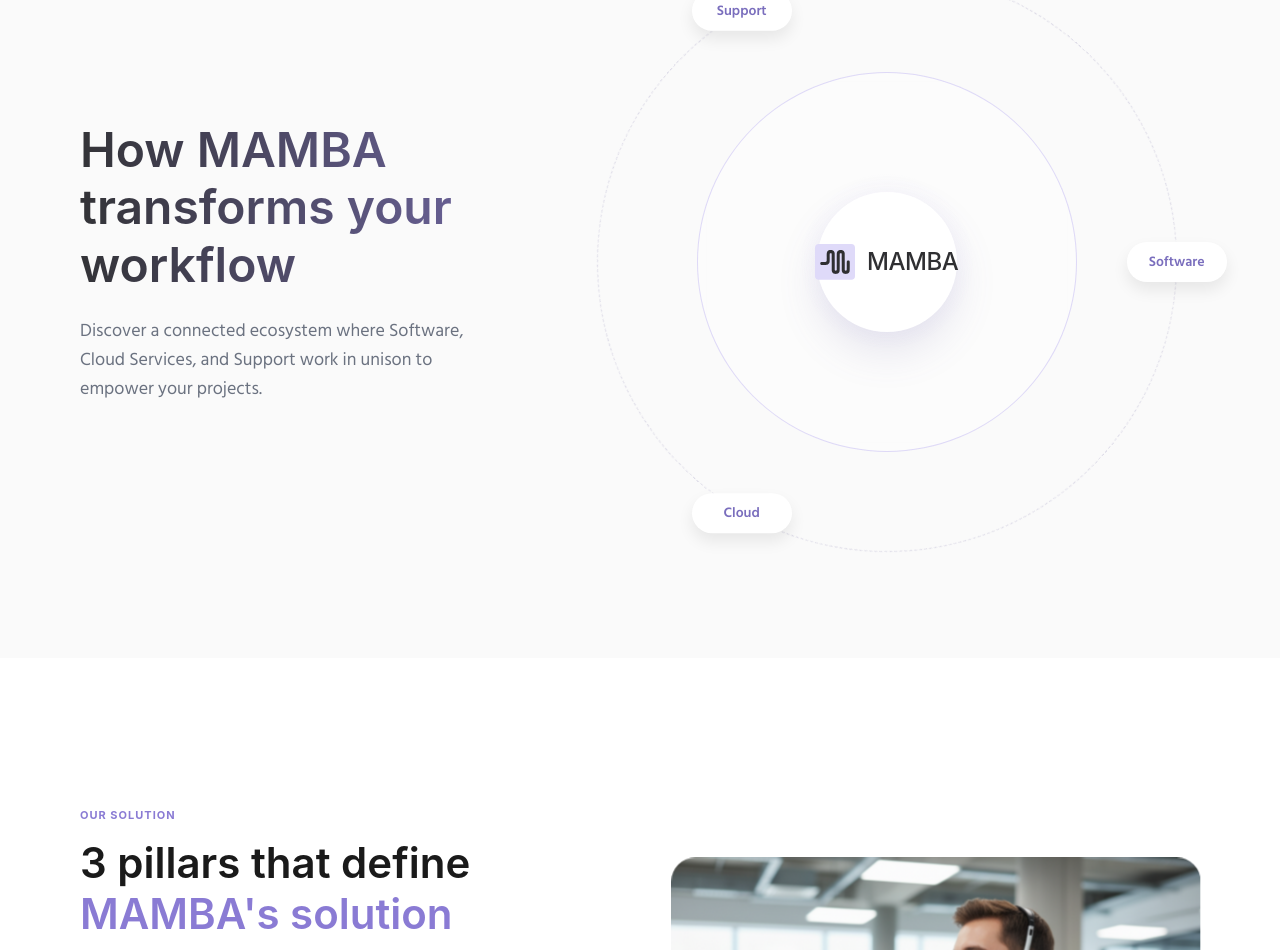
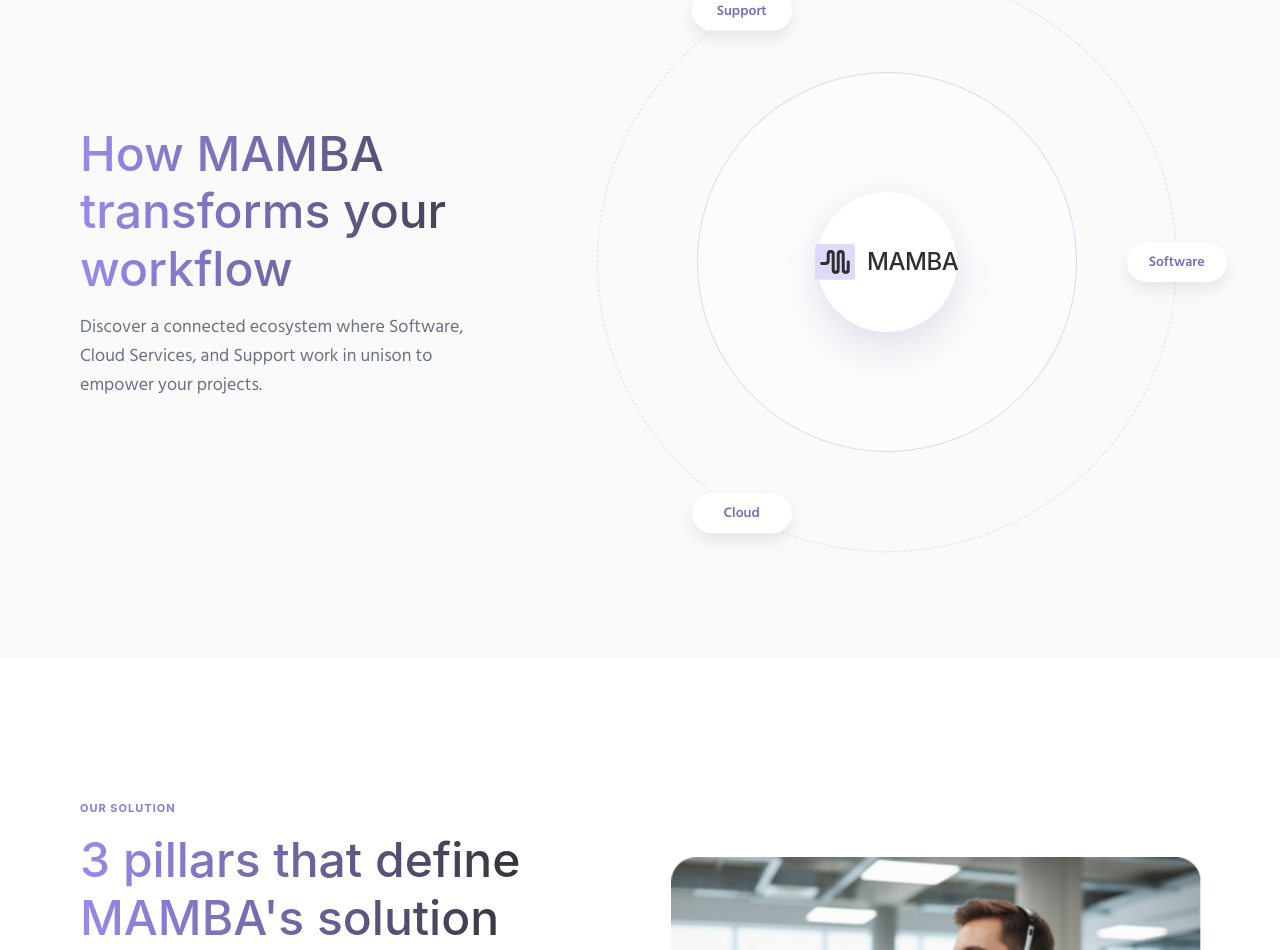
Before and after one commit to Juanda-Mayorga/Repositorio-pruebas-design, a React (Vite) app: page /landing in a window 1280 px wide. Shown: the part 2742-3692 px from the top of the page. Built offline with nearby package versions, Linux system fonts and the light colour scheme.

Commit message:
💄 style: refine section titles and banner button
- Update typography for WebEcosystemSection and WebPillarsSection titles to match WebRolesSection style (gradient, font weight).
- Change WebDemoBanner CTA text color to white.

```diff
--- a/src/web/design-system/organisms/WebDemoBanner.tsx
+++ b/src/web/design-system/organisms/WebDemoBanner.tsx
@@ -38,7 +38,7 @@ export const WebDemoBanner = () => {
                         <Typography variant="h2" sx={{ mb: 3, fontWeight: 500, color: '#FFFFFF' }}>
                             {t('landingPage.demo.title')}
                         </Typography>
-                        <WebButton variant="contained" sx={{ bgcolor: '#FDB022', color: '#000000', '&:hover': { bgcolor: '#F9A01B' }, px: 6, py: 1.5 }}>
+                        <WebButton variant="contained" sx={{ bgcolor: '#FDB022', color: '#FFFFFF', '&:hover': { bgcolor: '#F9A01B' }, px: 6, py: 1.5 }}>
                             {t('landingPage.demo.cta')}
                         </WebButton>
                     </Box>
--- a/src/web/design-system/organisms/WebEcosystemSection.tsx
+++ b/src/web/design-system/organisms/WebEcosystemSection.tsx
@@ -25,14 +25,15 @@ export const WebEcosystemSection = () => {
                             <Typography
                                 variant="h2"
                                 sx={{
-                                    fontSize: { xs: '36px', md: '48px' },
-                                    fontWeight: 600,
+                                    fontSize: { xs: '32px', md: '48px' },
+                                    fontWeight: 500,
                                     lineHeight: 1.2,
-                                    mb: 3,
-                                    background: 'linear-gradient(to right, #333337, #6E659F)',
+                                    mb: 2,
+                                    background: 'linear-gradient(to right, #9989EC, #6E659F, #333337)',
                                     WebkitBackgroundClip: 'text',
                                     WebkitTextFillColor: 'transparent',
-                                    backgroundClip: 'text'
+                                    backgroundClip: 'text',
+                                    display: 'inline-block'
                                 }}
                             >
                                 {t('landingPage.ecosystem.title')}
--- a/src/web/design-system/organisms/WebPillarsSection.tsx
+++ b/src/web/design-system/organisms/WebPillarsSection.tsx
@@ -88,14 +88,18 @@ export const WebPillarsSection = () => {
                                 <Typography
                                     variant="h2"
                                     sx={{
-                                        fontSize: { xs: '32px', md: '42px' },
-                                        fontWeight: 600,
+                                        fontSize: { xs: '32px', md: '48px' },
+                                        fontWeight: 500,
                                         lineHeight: 1.2,
-                                        color: '#1A1A1A'
+                                        background: 'linear-gradient(to right, #9989EC, #6E659F, #333337)',
+                                        WebkitBackgroundClip: 'text',
+                                        WebkitTextFillColor: 'transparent',
+                                        backgroundClip: 'text',
+                                        display: 'inline-block'
                                     }}
                                 >
                                     {t('landingPage.pillars.titlePart1')} <br />
-                                    <Box component="span" sx={{ color: theme.palette.primary.main }}>{t('landingPage.pillars.titlePart2')}</Box>
+                                    {t('landingPage.pillars.titlePart2')}
                                 </Typography>
                             </Box>
 
```
